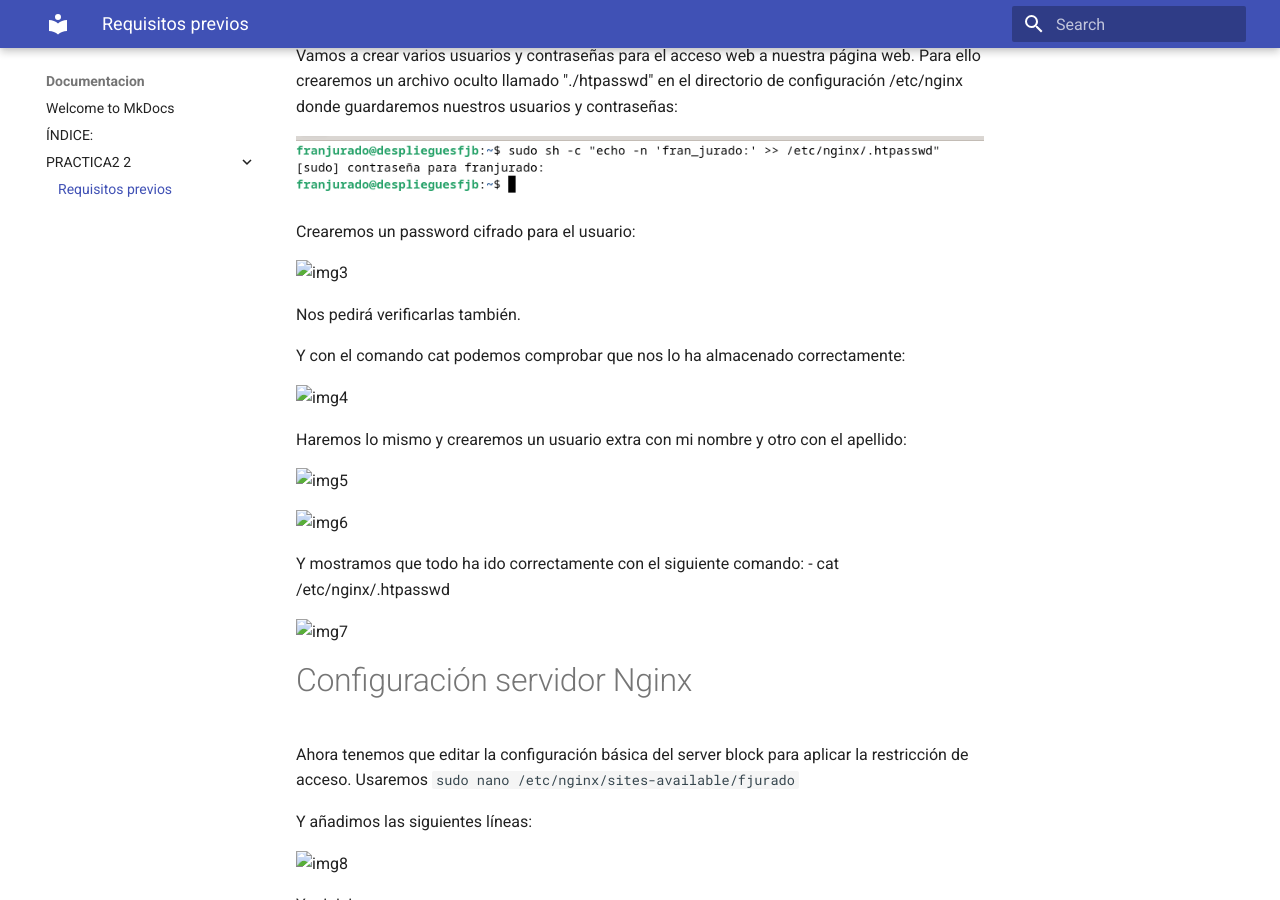
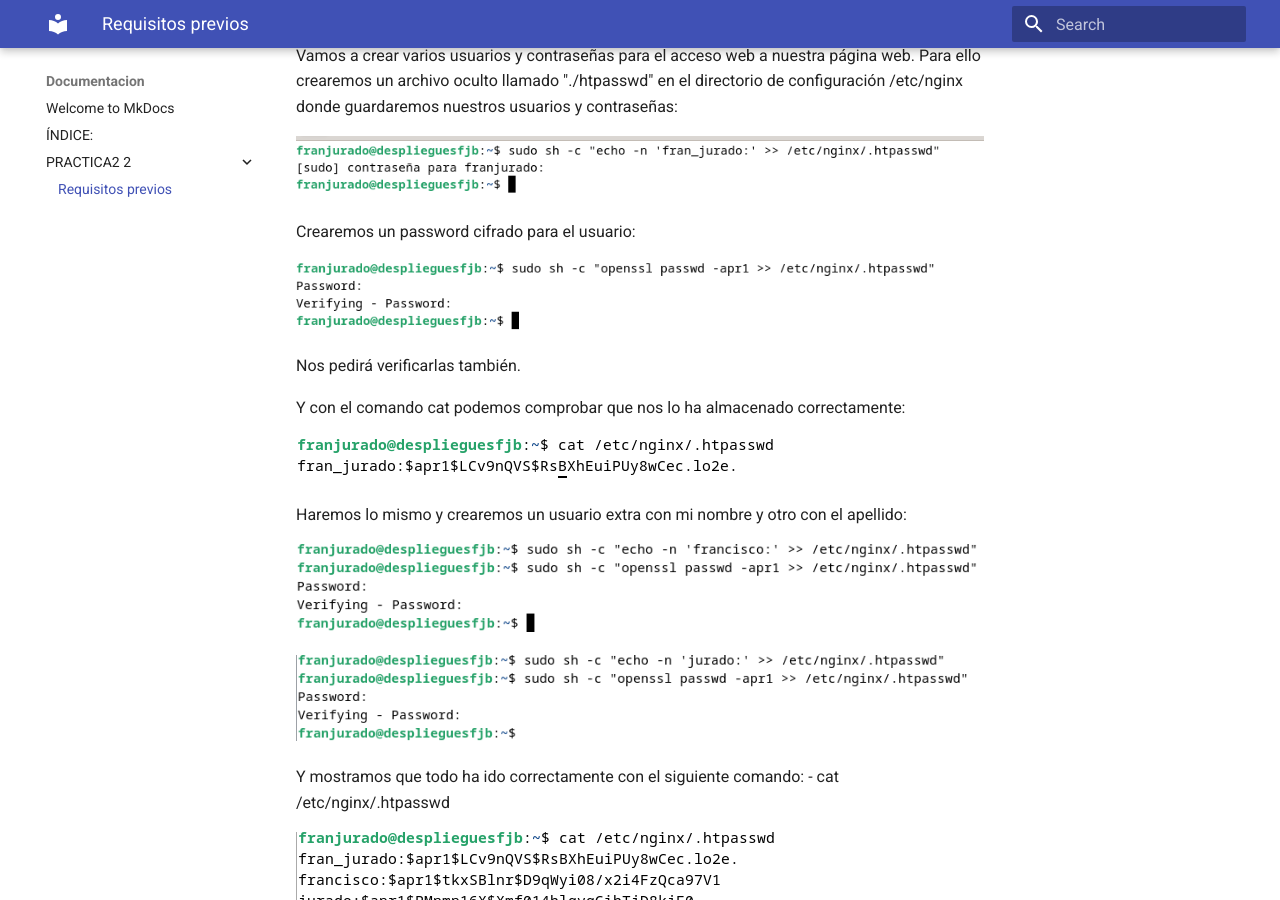
Before and after one commit to FranJuradoB/DespliegueNginx, an MkDocs documentation site: the page built from docs/PRACTICA2-2/practica2-1.md, in a window 1280 px wide and 900 px high, scrolled down 825 px. Built offline with MkDocs 1.6.1 and Material for MkDocs 9.7.7, drawn with Linux system fonts in a browser that asks for light colours.

Commit message:
Tercer commit

````diff
--- a/docs/PRACTICA2-2/practica2-1.md
+++ b/docs/PRACTICA2-2/practica2-1.md
@@ -21,24 +21,24 @@ Para ello crearemos un archivo oculto llamado "./htpasswd" en el directorio de c
 
 Crearemos un password cifrado para el usuario:
 
-![img3](/screenshots/3.png)
+![img3](./screenshots/3.png)
 
 Nos pedirá verificarlas también.
 
 Y con el comando cat podemos comprobar que nos lo ha almacenado correctamente:
 
-![img4](/screenshots/4.png)
+![img4](./screenshots/4.png)
 
 Haremos lo mismo y crearemos un usuario extra con mi nombre y otro con el apellido:
 
-![img5](/screenshots/5.png)
+![img5](./screenshots/5.png)
 
-![img6](/screenshots/6.png)
+![img6](./screenshots/6.png)
 
 Y mostramos que todo ha ido correctamente con el siguiente comando:
 - cat /etc/nginx/.htpasswd
 
-![img7](/screenshots/7.png)
+![img7](./screenshots/7.png)
 
 # Configuración servidor Nginx
 Ahora tenemos que editar la configuración básica del server block para aplicar la restricción de acceso.
@@ -46,7 +46,7 @@ Usaremos ``` sudo nano /etc/nginx/sites-available/fjurado```
 
 Y añadimos las siguientes líneas:
 
-![img8](/screenshots/8.png)
+![img8](./screenshots/8.png)
 
 Y reiniciamos:
 
@@ -58,32 +58,32 @@ Y reiniciamos:
 
 Al entrar al sitio web, después de haber realizado todos los cambios de arriba, podremos comprobar que nos permite el acceso:
 
-![img9](/screenshots/9.png)
+![img9](./screenshots/9.png)
 
 - COMPROBACIÓN 2:
 
 Si cancelamos la autenticación en vez de introducir los datos nos da el siguiente error:
 
-![img10](/screenshots/10.png)
+![img10](./screenshots/10.png)
 
 
 ## Tareas
 
-![img11](/screenshots/11.png)
+![img11](./screenshots/11.png)
 
 Vamos a intentar entrar usando el login equivocado, usando otros usuarios, y observamos que el log de error nos lo notifica.
 
 A continuación vemos que el usuario válido nos lo notifica en el log:
 
-![img12](/screenshots/12.png)
+![img12](./screenshots/12.png)
 
 En la ruta ```sudo nano /etc/nginx/sites-available/nombre_web``` modificaremos algunos valores, añadiendo una nueva "location:
 
-![img13](/screenshots/13.png)
+![img13](./screenshots/13.png)
 
 Vamos a usar ésta vez una ruta hacia contact.html , para de esa forma poder entrar al sitio web, pero que no se pueda acceder a dicha página salvo excepciones.
 
-![img14](/screenshots/14.png)
+![img14](./screenshots/14.png)
 
 Nos pide login para dicha zona de nuestro sitio web. Hemos duplicado y modificado el index.html para realizar la práctca.
 
@@ -94,7 +94,7 @@ Y reiniciamos el servicio ```sudo systemctl restart nginx```.
 
 - Tarea 1:
 
-[img15](/screenshots/15.png)
+[img15](./screenshots/15.png)
 
 Entramos en el archivo de configuración y añadimos el "deny" para denegar el acceso a dicha IP, y el "allow" para permitir dichas IP's.
 También "deny all" para denegar el acceso al resto de IP's.
@@ -102,37 +102,37 @@ También "deny all" para denegar el acceso al resto de IP's.
 - Tarea 2:
 Ahora usamos nuestra ip de la máquina anfitriona y denegamos su acceso.
 
-![img17](/screenshots/17.png)
+![img17](./screenshots/17.png)
 
 
-![img19](/screenshots/19.png)
+![img19](./screenshots/19.png)
 
 Y comprobamos que no podemos entrar.
 
-![img18](/screenshots/18.png)
+![img18](./screenshots/18.png)
 
 Para que sea necesaria tanto la IP como el login, deberemos usar
 ```satisfy all ```
 
-![img20](/screenshots/20.png)
+![img20](./screenshots/20.png)
 
 
 
 ## Cuestiones finales
 
-![img22](/screenshots/22.png)
+![img22](./screenshots/22.png)
 
 En este caso no se podría acceder porque al estar la opción de satisfy all, tanto ip como la introducción de usuario es obligatorio que se cumplan ambas condiciones.
 
-![img23](/screenshots/23.png)
+![img23](./screenshots/23.png)
 
 En este caso la opción "deny all" está más arriba que el allow correspondiente a la ip que intenta acceder, y da igual que se introduzca bien el usuario y contraseña, porque deniega todos los accesos.
 
-![img25](/screenshots/25.png)
+![img25](./screenshots/25.png)
 
 En este caso sí que se podrá acceder porque la opción "satisfy any" valora dos condiciones, ip correcta e introducción de usuario y contraseña, y aunque la ip se deniegue la correcta introducción del login prevalece por encima.
 
-![img26](/screenshots/26.png)
+![img26](./screenshots/26.png)
 
 Crearíamos un usuario o los que quisiéramos y usaríamos el siguiente código:
 
````
